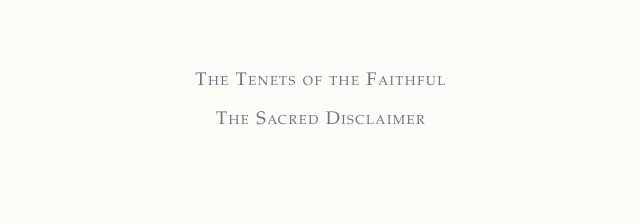
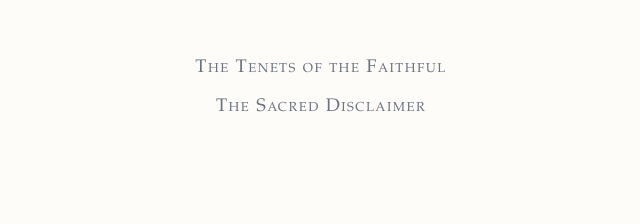
Before and after one commit to ccognitia/ccognitia.github.io, a plain HTML site: page index.html in a window 1280 px wide. Shown: the part 576-800 px from the top of the page, without its empty margins (319-959 px from the left). Drawn offline with Linux system fonts and the light colour scheme.

Commit message:
Adjust hero section height and content margin

```diff
--- a/index.html
+++ b/index.html
@@ -55,7 +55,7 @@
 
   /* ---------- Hero ---------- */
   .hero {
-    min-height: 94svh;
+    min-height: min(90svh, 46rem);
     display: flex;
     flex-direction: column;
     align-items: center;
@@ -90,7 +90,7 @@
     letter-spacing: 0.14em;
     font-size: 1.1em;
   }
-  .contents { margin: auto 0 0; padding-top: 4rem; display: grid; gap: 0.5rem; font-variant-caps: small-caps; letter-spacing: 0.08em; font-size: 0.95em; }
+  .contents { margin: 3.5rem 0 0; display: grid; gap: 0.5rem; font-variant-caps: small-caps; letter-spacing: 0.08em; font-size: 0.95em; }
   .contents a { color: var(--mist); text-decoration: none; }
   .contents a:hover { color: var(--gold); text-decoration: underline; text-underline-offset: 0.3em; }
 
@@ -308,4 +308,4 @@
 <footer>Cognitia &middot; Intelligence and Knowledge</footer>
 
 </body>
-</html>
+        </html>
```
